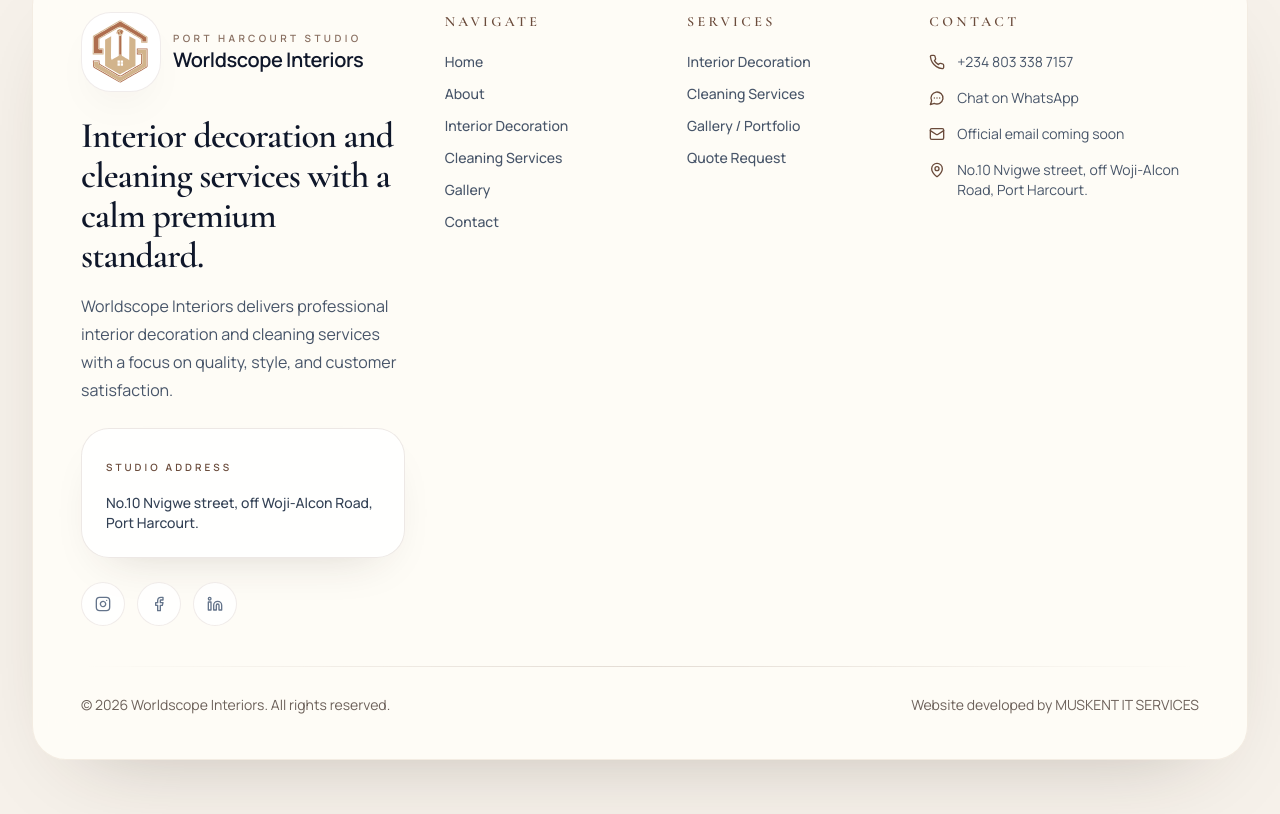
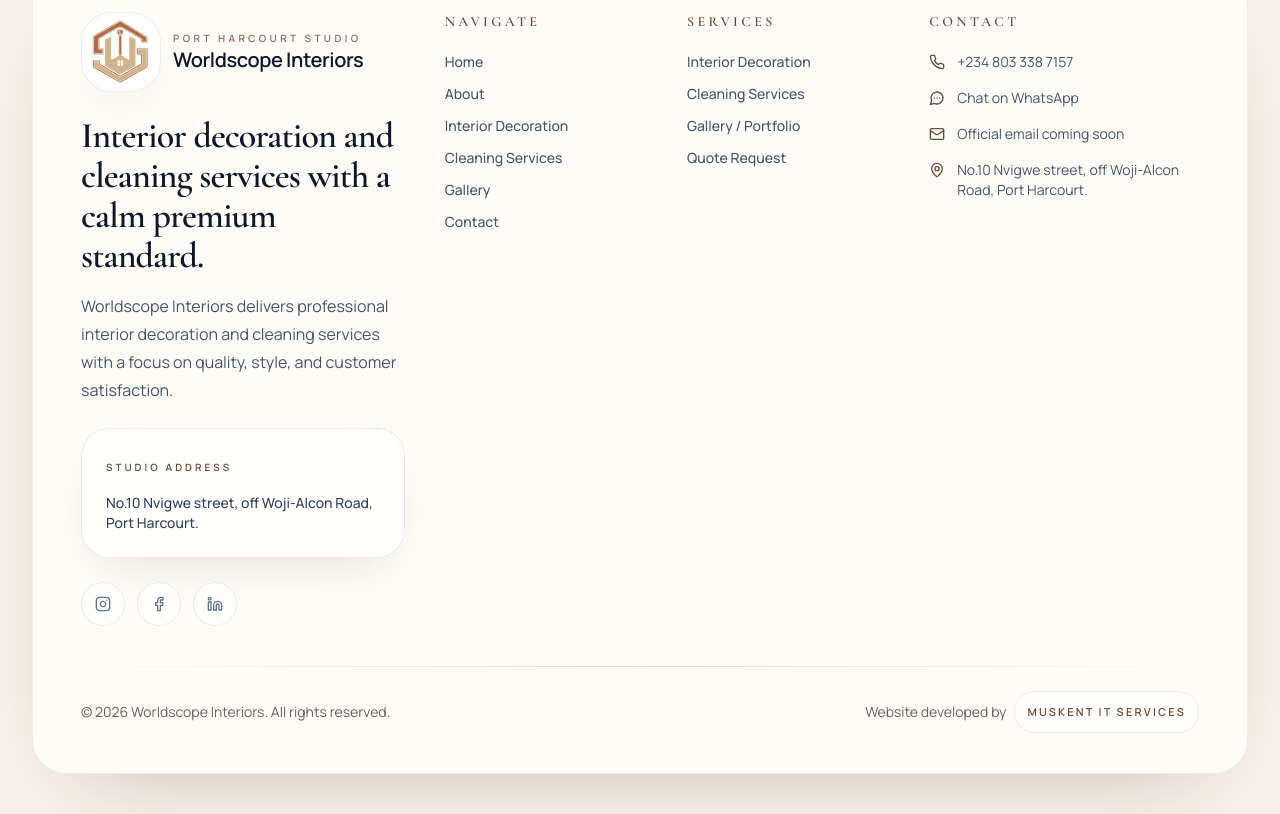
Before and after one commit to BABAYAGAHH/worldscope-interiors, a React (Vite) app: page / in a window 1280 px wide. Shown: the part 8112-8926 px from the top of the page. Built offline with nearby package versions, Linux system fonts and the light colour scheme.

Commit message:
Add premium developer attribution link

```diff
--- a/src/components/Footer.jsx
+++ b/src/components/Footer.jsx
@@ -135,7 +135,18 @@
         <div className="mt-10 fine-rule" />
         <div className="mt-6 flex flex-col gap-4 text-sm text-slate-500 sm:flex-row sm:items-center sm:justify-between">
           <p>© {new Date().getFullYear()} Worldscope Interiors. All rights reserved.</p>
-          <p>Website developed by {siteConfig.developer}</p>
+          <p className="flex flex-wrap items-center gap-2">
+            <span>Website developed by</span>
+            <a
+              href={siteConfig.developerUrl}
+              target="_blank"
+              rel="noreferrer"
+              className="group inline-flex items-center rounded-full border border-primary/10 bg-white/70 px-3 py-1.5 text-[11px] font-semibold uppercase tracking-[0.2em] text-primary shadow-soft transition hover:-translate-y-0.5 hover:border-primary/25 hover:bg-primary hover:text-white"
+              aria-label={`Visit ${siteConfig.developer}`}
+            >
+              {siteConfig.developer}
+            </a>
+          </p>
         </div>
       </div>
     </footer>
--- a/src/data/site.js
+++ b/src/data/site.js
@@ -7,6 +7,7 @@
   emailPlaceholder: "Official email coming soon",
   addressPlaceholder: "No.10 Nvigwe street, off Woji-Alcon Road, Port Harcourt.",
   developer: "MUSKENT IT SERVICES",
+  developerUrl: "http://muskent.com",
   description:
     "Worldscope Interiors delivers professional interior decoration and cleaning services with a focus on quality, style, and customer satisfaction.",
   metaDescription:
```
